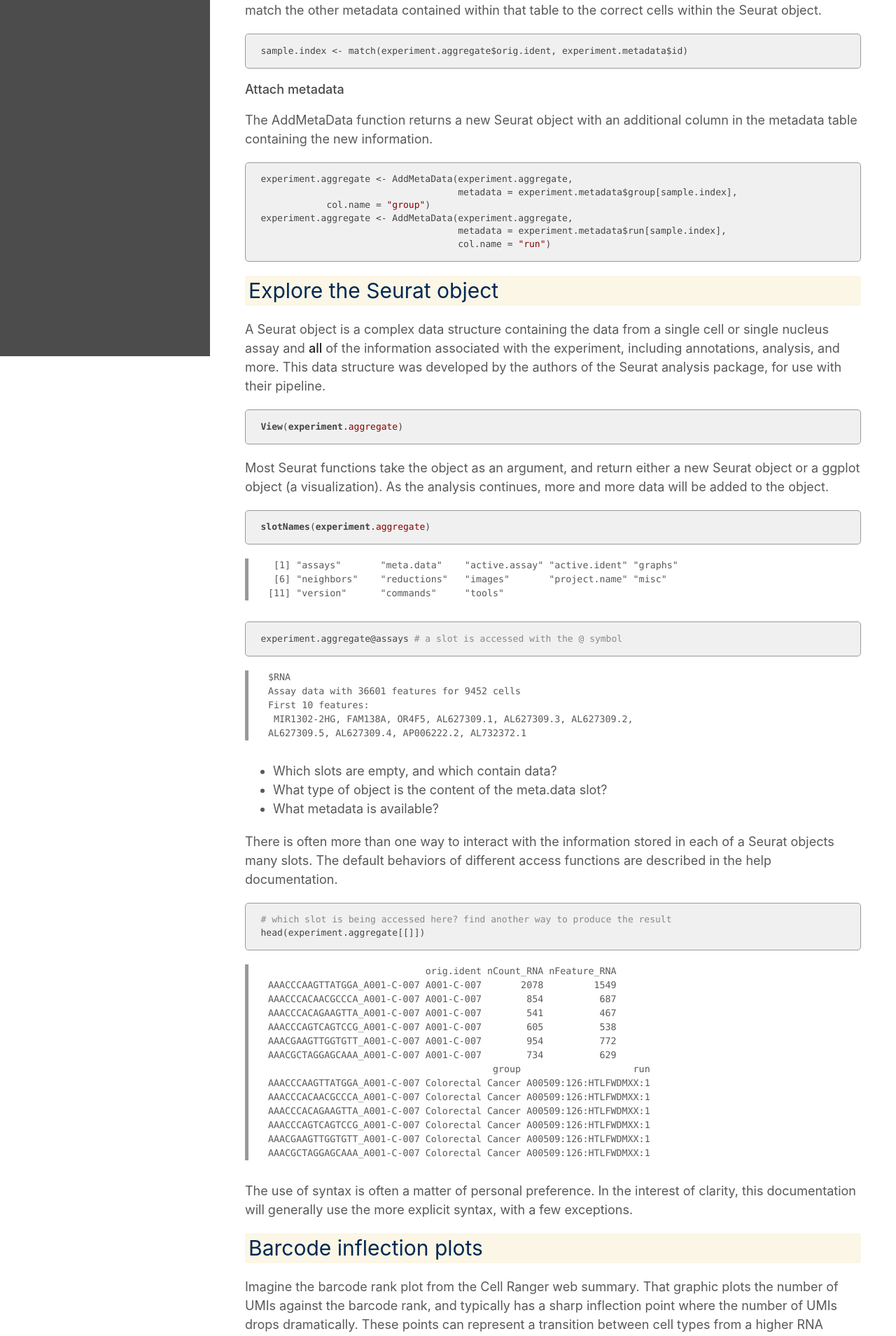
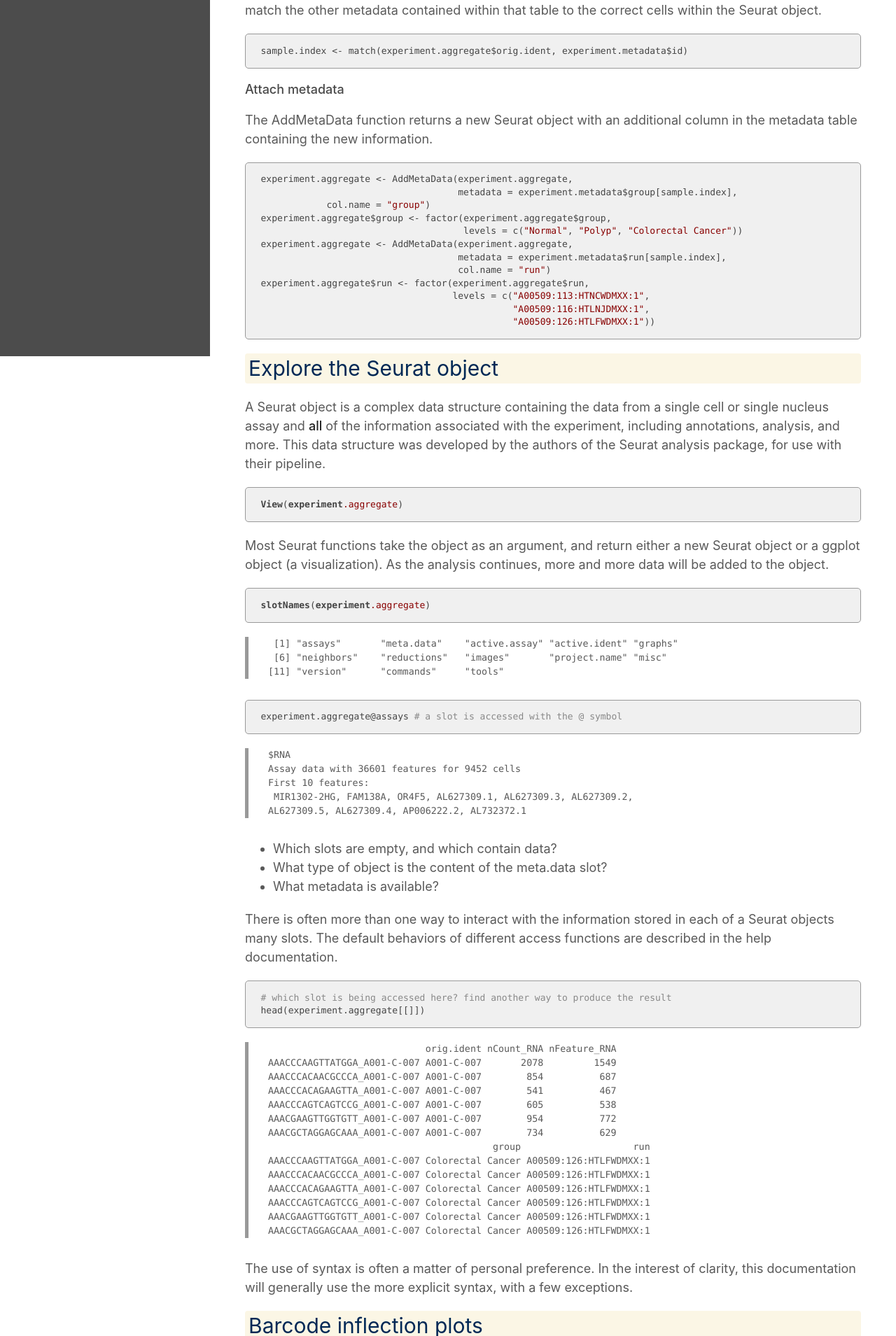
Before and after one commit to ucdavis-bioinformatics-training/2023-December-Single-Cell-RNA-Seq-Analysis, a Jekyll site: the page built from data_analysis/01-create_object_fixed.md, in a window 1280 px wide. Shown: the part 4491-6400 px from the top of the page at 70% size. Built offline with Jekyll 4.4.1, drawn with Linux system fonts in a browser that asks for light colours; our own code applies the rules of GitHub Pages for plain Markdown files; some of the changed text lies outside the part shown.

Commit message:
relevel group factor

````diff
--- a/data_analysis/01-create_object_fixed.md
+++ b/data_analysis/01-create_object_fixed.md
@@ -299,9 +299,15 @@ The AddMetaData function returns a new Seurat object with an additional column i
 experiment.aggregate <- AddMetaData(experiment.aggregate,
                                     metadata = experiment.metadata$group[sample.index],
             col.name = "group")
+experiment.aggregate$group <- factor(experiment.aggregate$group,
+                                     levels = c("Normal", "Polyp", "Colorectal Cancer"))
 experiment.aggregate <- AddMetaData(experiment.aggregate,
                                     metadata = experiment.metadata$run[sample.index],
                                     col.name = "run")
+experiment.aggregate$run <- factor(experiment.aggregate$run,
+                                   levels = c("A00509:113:HTNCWDMXX:1",
+                                              "A00509:116:HTLNJDMXX:1",
+                                              "A00509:126:HTLFWDMXX:1"))
 ```
 
 ## Explore the Seurat object
````
Also changed, not shown: other parts of data_analysis/01-create_object_fixed.md (+3 -3 lines), data_analysis/00-prepare_fixed.md (+2 -1 lines), data_analysis/01-create_object.Rmd (+8 -2 lines), data_analysis/04-dimensionality_reduction_fixed.md (+1 -1 lines), data_analysis/01-create_object_files/figure-html/barcode_inflection_plot-1.png, data_analysis/01-create_object_files/figure-html/barcode_inflection_plot_log-1.png, data_analysis/04-dimensionality_reduction_files/figure-html/plot_pca-1.png, data_analysis/04-dimensionality_reduction_files/figure-html/unnamed-chunk-1-1.png.
